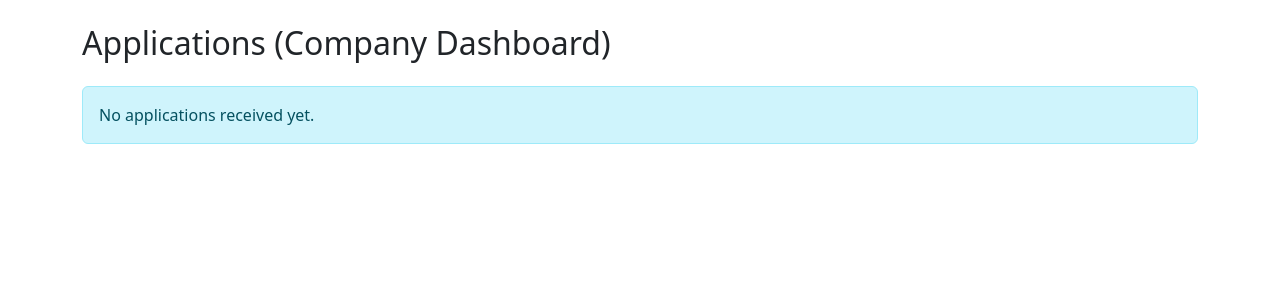
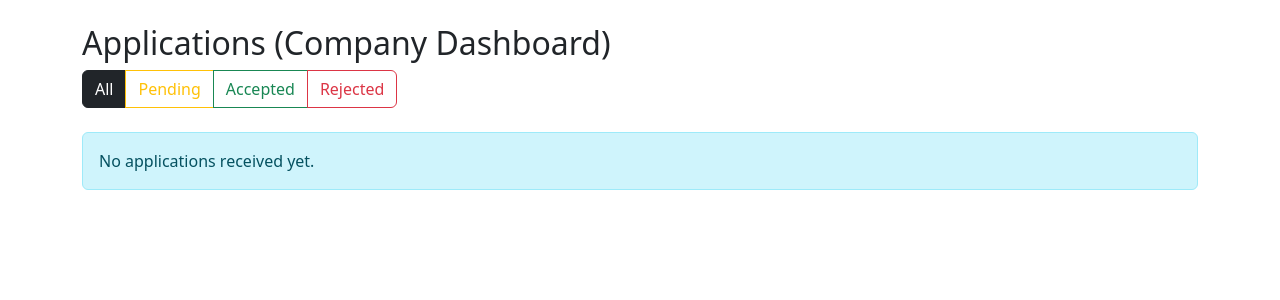
Before and after one commit to unesexact/internship-portal-django, a Django app: page /applications/company/ in a window 1280 px wide. Shown: the part 56-356 px from the top of the page. Run offline with Django 5.2, Linux system fonts and the light colour scheme; the visitor is signed in with stand-in values (Sample User, id 1); data that the repository does not hold is empty; some libraries are stand-ins or nearby versions.

Commit message:
Add application status filters for company dashboard

```diff
--- a/applications/templates/applications/company_applications.html
+++ b/applications/templates/applications/company_applications.html
@@ -2,6 +2,37 @@
 
 <div class="mb-4">
   <h2>Applications (Company Dashboard)</h2>
+  <div class="mb-4">
+    <div class="btn-group">
+      <a
+        href="?status=all"
+        class="btn {% if current_status == 'all' %}btn-dark{% else %}btn-outline-dark{% endif %}"
+      >
+        All
+      </a>
+
+      <a
+        href="?status=pending"
+        class="btn {% if current_status == 'pending' %}btn-warning{% else %}btn-outline-warning{% endif %}"
+      >
+        Pending
+      </a>
+
+      <a
+        href="?status=accepted"
+        class="btn {% if current_status == 'accepted' %}btn-success{% else %}btn-outline-success{% endif %}"
+      >
+        Accepted
+      </a>
+
+      <a
+        href="?status=rejected"
+        class="btn {% if current_status == 'rejected' %}btn-danger{% else %}btn-outline-danger{% endif %}"
+      >
+        Rejected
+      </a>
+    </div>
+  </div>
 </div>
 
 {% for app in applications %}
--- a/applications/views.py
+++ b/applications/views.py
@@ -43,12 +43,20 @@ def my_applications(request):
 @login_required
 def company_applications(request):
 
+    status = request.GET.get("status", "all")
+
     applications = Application.objects.filter(internship__company=request.user)
+
+    if status != "all":
+        applications = applications.filter(status=status)
 
     return render(
         request,
         "applications/company_applications.html",
-        {"applications": applications},
+        {
+            "applications": applications,
+            "current_status": status,
+        },
     )
 
 
```
